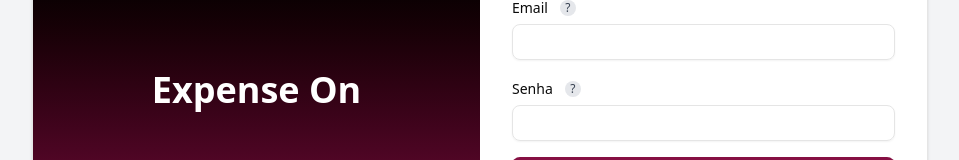
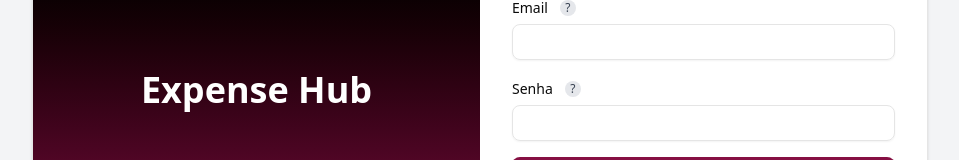
Before and after one commit to luanalabrego/expense-hub, a React (Vite) app: page /#/login in a window 1280 px wide. Shown: the part 310-470 px from the top of the page, without its empty margins (160-1119 px from the left). Built offline with nearby package versions, Linux system fonts and the light colour scheme; no server answers; the database is empty.

Commit message:
fix(login): show Expense Hub on login screen

```diff
--- a/src/pages/LoginPage.jsx
+++ b/src/pages/LoginPage.jsx
@@ -33,7 +33,7 @@
     <div className="flex items-center justify-center min-h-screen bg-gray-100 p-4">
       <Card className="w-full max-w-4xl flex flex-col md:flex-row overflow-hidden p-0 gap-0">
         <div className="flex items-center justify-center w-full md:w-1/2 bg-gradient-to-b from-black to-pink-900 p-6">
-          <h1 className="text-4xl font-bold text-white">Expense On</h1>
+          <h1 className="text-4xl font-bold text-white">Expense Hub</h1>
         </div>
         <div className="w-full md:w-1/2 p-8 space-y-6 bg-white">
           <h1 className="text-2xl font-semibold text-center text-pink-900">Seja Bem Vindo</h1>
```
